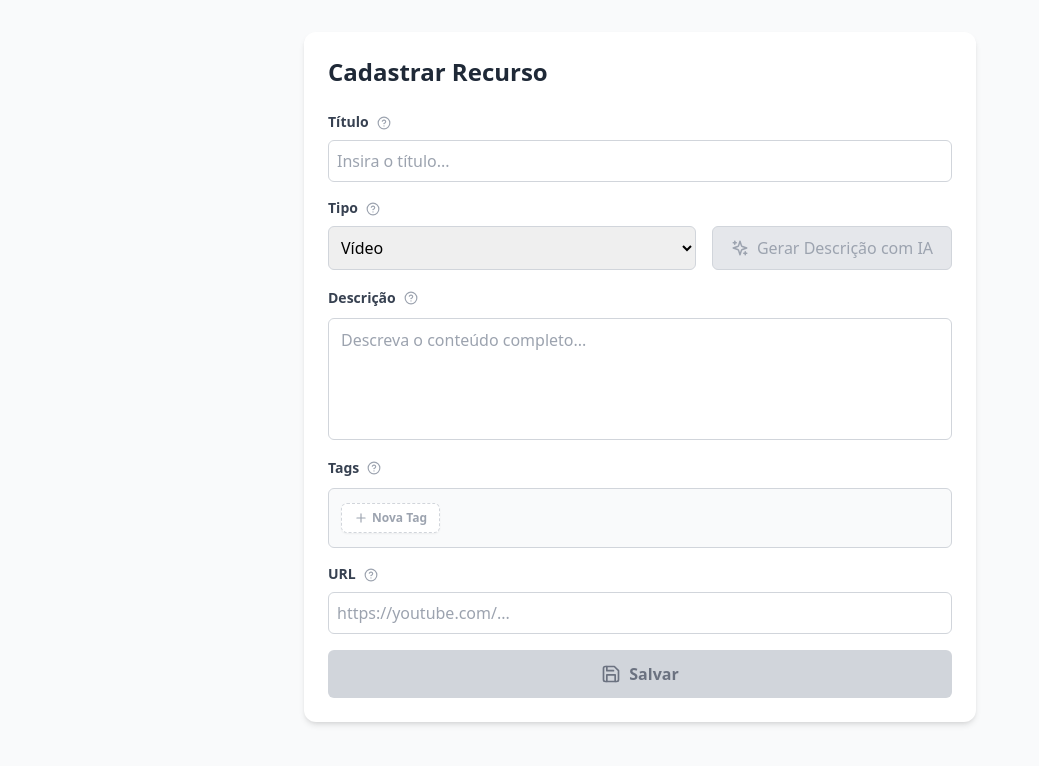
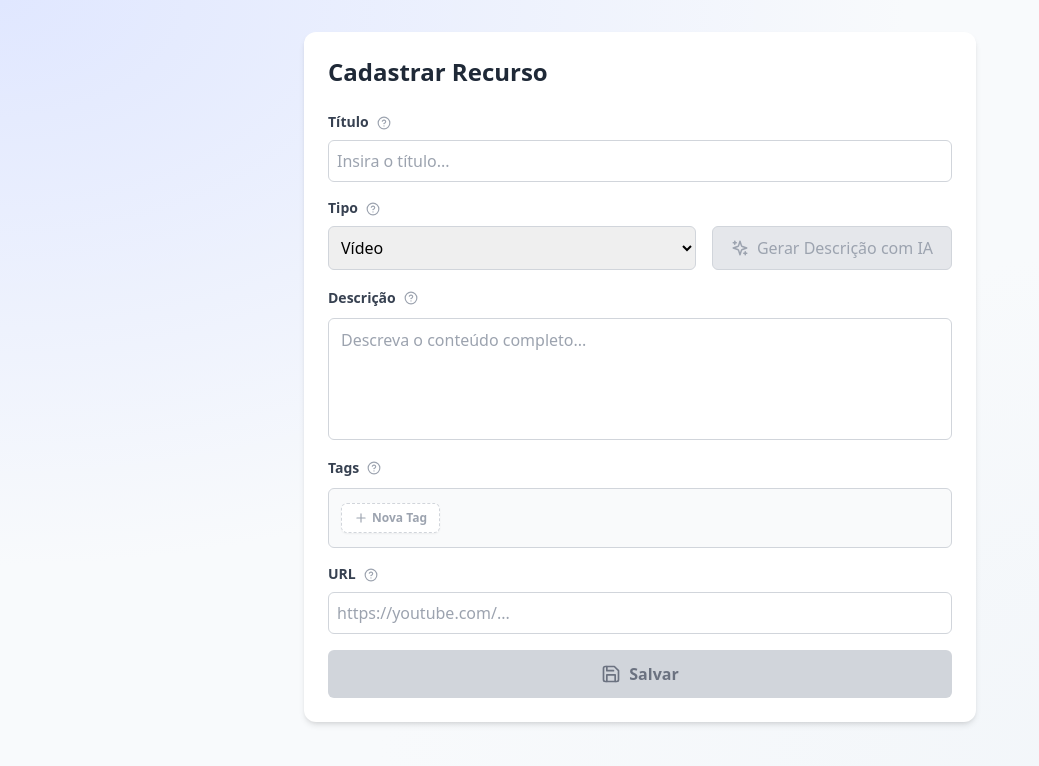
Before and after one commit to Jgmc2025/hub-de-recursos-educacionais, a React (Create React App) app in the folder frontend/: page / in a window 1280 px wide. Shown: the top 766 px of the page, without its empty margins (0-1039 px from the left). Built offline with nearby package versions, Linux system fonts and the light colour scheme.

Commit message:
feat: background

```diff
--- a/frontend/src/App.js
+++ b/frontend/src/App.js
@@ -145,7 +145,7 @@ function App() {
     return isTitleValid && isDescriptionValid && isTagsValid && isUrlValid;
   };
   return (
-    <div className="min-h-screen bg-gray-50 p-8">
+    <div className="min-h-screen p-8 bg-[#f8fafc] bg-[radial-gradient(at_top_left,_#e0e7ff_0%,_transparent_50%),_radial-gradient(at_bottom_right,_#f1f5f9_0%,_transparent_50%)]">
       <div className="max-w-2xl mx-auto bg-white rounded-xl shadow-md p-6">
         <h1 className="text-2xl font-bold text-gray-800 mb-6">Cadastrar Recurso</h1>
         <div className="space-y-4">
```
